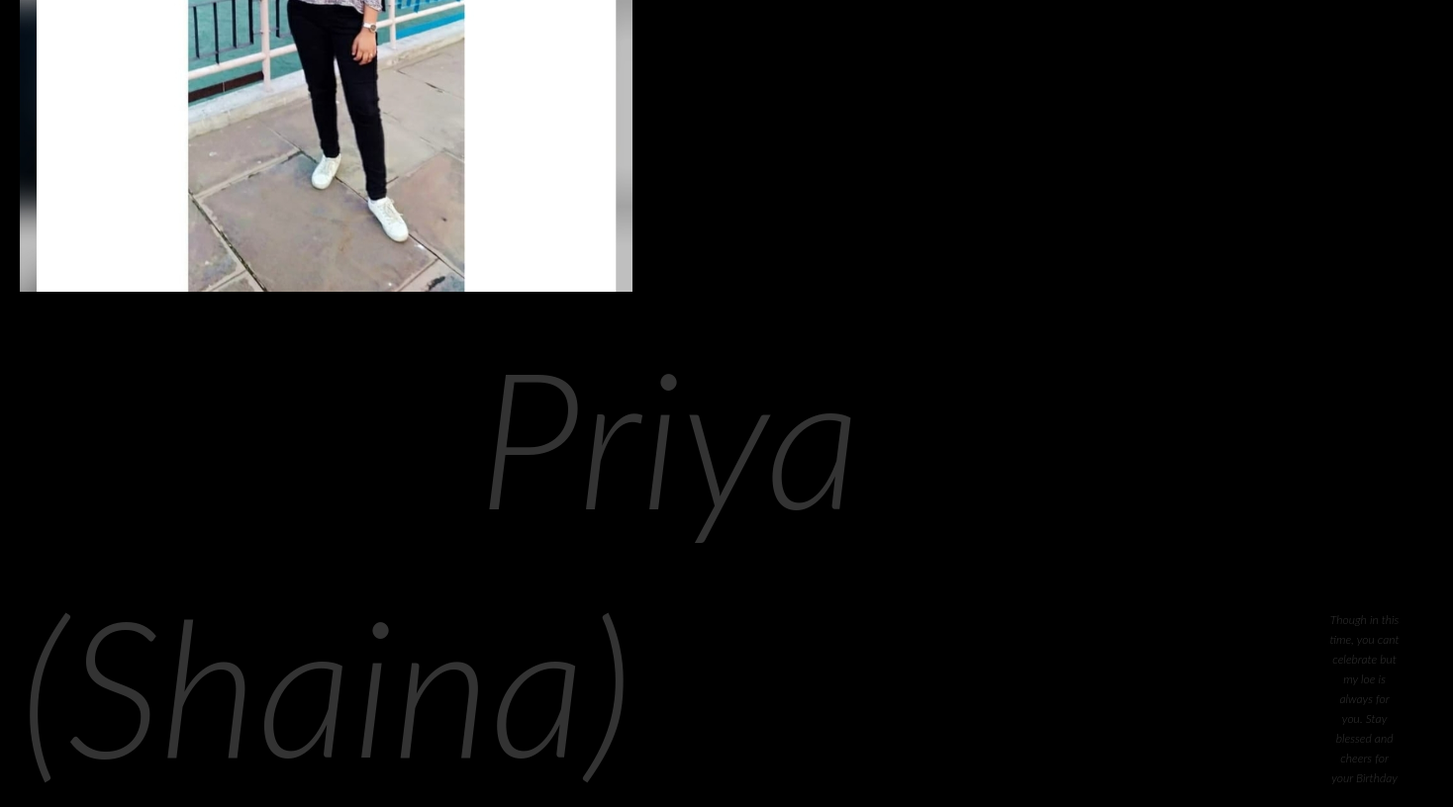
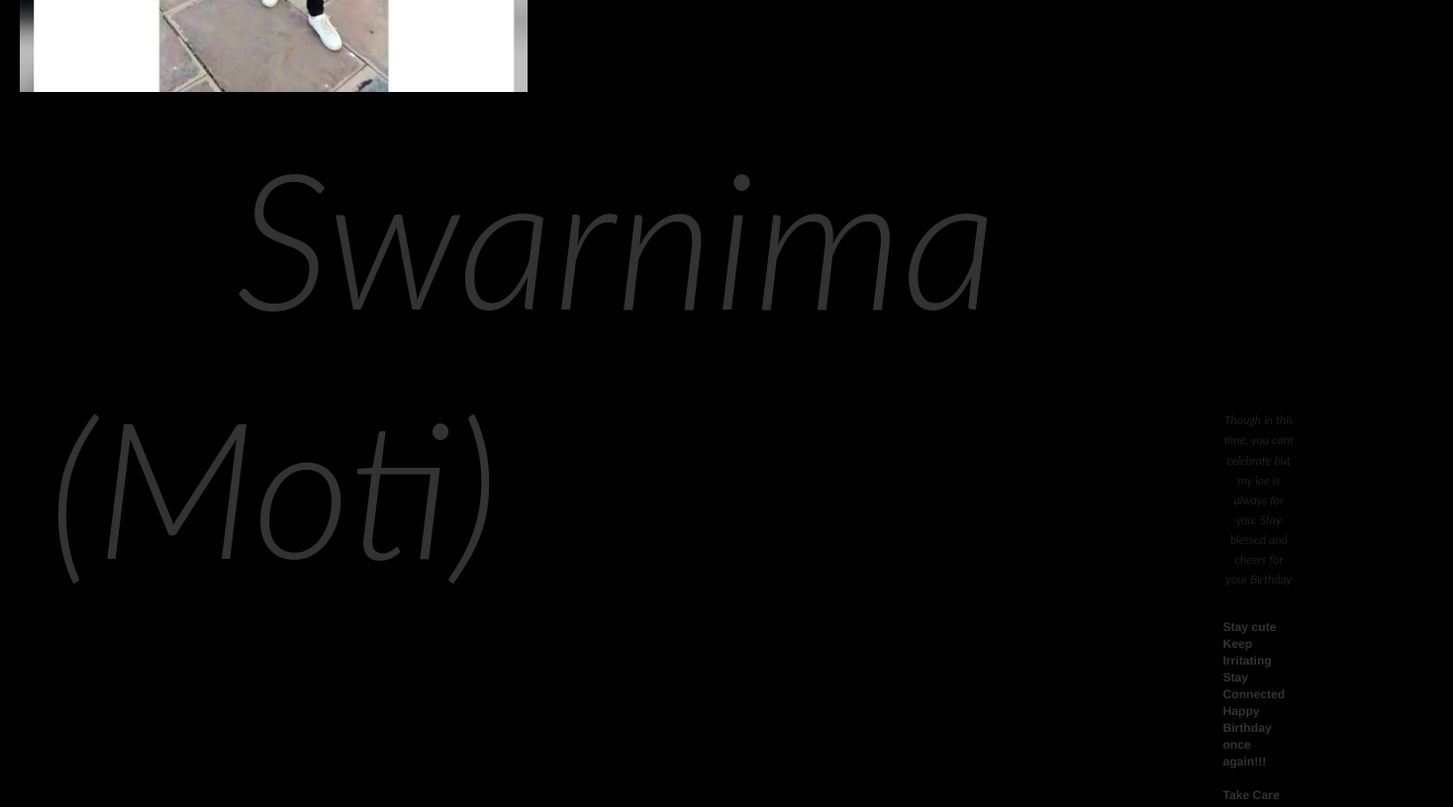
Before and after one commit to rajattiwariii/Happy_birthday, a website: page main.html in a window 1280 px wide. Shown: the part 1620-2436 px from the top of the page at 99% size, 1468 px wide, since content can reach past the window. Drawn offline with nearby package versions, Linux system fonts and the light colour scheme.

Commit message:
Update main.html

```diff
--- a/main.html
+++ b/main.html
@@ -3,7 +3,7 @@
 <head>
 	<title>Happy Birthday</title>
 	<meta charset="UTF-8" />
-	<meta name="description" content="Happy Birthday Priya">
+	<meta name="description" content="Happy Birthday Swarnima">
 	<meta name="robots" content="index, follow" />
     <meta name="keywords" content="Birthday, Happy">
     <!-- Strat of Facebook Meta -->
@@ -23,7 +23,7 @@
 </head>
 <body>
     <main>
-    <header><h1>Hello Priya<br>Wishing You a<br>Best Birthday</h1></header>
+    <header><h1>Hello Swarnima<br>Wishing You a<br>Best Birthday</h1></header>
     <p>Though in this time, you cant celebrate but my loe is always for you. Stay blessed and cheers for your Birthday</p>
     <address>Stay cute<br>
   Keep Irritating<br>
@@ -32,8 +32,8 @@
   Take Care</address>
     <h1 class="title1">Happy</h1>
       <div class="title2 sit_baseline"><h1>Birthday</h1></div>
-    <h1 class="title3">Priya</h1>
-    <h1 class="title4">(Shaina)</h1>
+    <h1 class="title3">Swarnima</h1>
+    <h1 class="title4">(Moti)</h1>
     <img class="i1" src='i1.jpg' alt=''>
     <img class="i2" src='i2.jpg' alt=''>
     <img class="i3" src='i3.jpg' alt=''>
```
